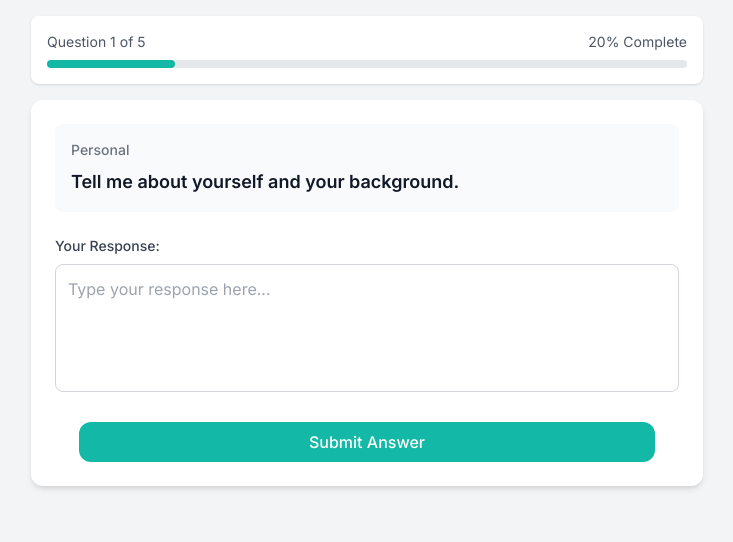
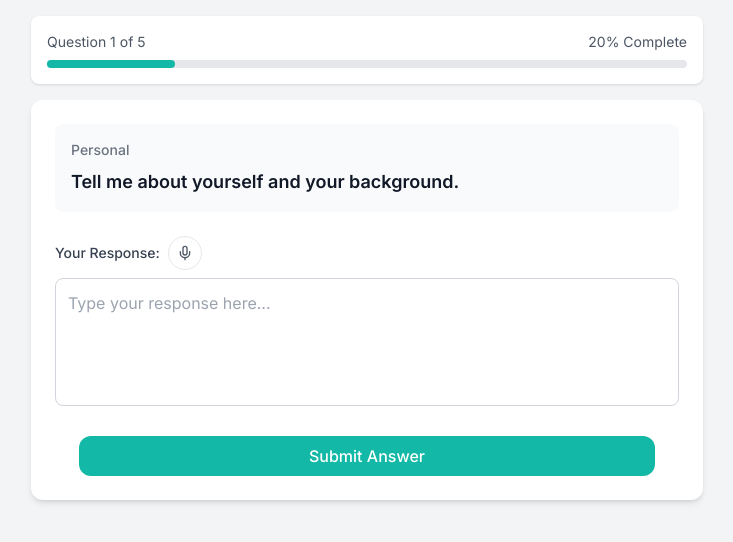
Before and after one commit to jmktayag/project-salamin, a Next.js app: page / in a window 1280 px wide. Both pictures are taken after a click on the button "Start Your Interview". Shown: the top 542 px of the page, without its empty margins (273-1006 px from the left). Built offline with nearby package versions, Linux system fonts and the light colour scheme.

Commit message:
feat: add speech-to-text support

```diff
--- a/app/components/InterviewCard.tsx
+++ b/app/components/InterviewCard.tsx
@@ -1,7 +1,14 @@
 'use client';
 
-import React, { useState } from 'react';
-import { CheckCircle2, AlertCircle, HelpCircle, ArrowRight } from 'lucide-react';
+import React, { useRef, useState } from 'react';
+import {
+  CheckCircle2,
+  AlertCircle,
+  HelpCircle,
+  ArrowRight,
+  Mic,
+  MicOff,
+} from 'lucide-react';
 import { interviewQuestions } from '../data/interviewQuestions';
 
 // Types
@@ -36,6 +43,8 @@ export default function InterviewCard() {
   const [currentQuestionIndex, setCurrentQuestionIndex] = useState(0);
   const [response, setResponse] = useState('');
   const [hasAnswerSubmitted, setHasAnswerSubmitted] = useState(false);
+  const [isListening, setIsListening] = useState(false);
+  const recognitionRef = useRef<SpeechRecognition | null>(null);
 
   // Current question
   const currentQuestion = interviewQuestions[currentQuestionIndex];
@@ -52,6 +61,42 @@ export default function InterviewCard() {
 
   const handleResponseChange = (e: React.ChangeEvent<HTMLTextAreaElement>) => {
     setResponse(e.target.value);
+  };
+
+  const startListening = () => {
+    const SpeechRecognition =
+      (window as any).SpeechRecognition || (window as any).webkitSpeechRecognition;
+    if (!SpeechRecognition) {
+      alert('Speech recognition not supported in this browser.');
+      return;
+    }
+    const recognition = new SpeechRecognition();
+    recognition.lang = 'en-US';
+    recognition.interimResults = false;
+    recognition.onresult = event => {
+      const transcript = Array.from(event.results)
+        .map(result => result[0])
+        .map(result => result.transcript)
+        .join(' ');
+      setResponse(prev => (prev ? prev + ' ' : '') + transcript);
+    };
+    recognition.onend = () => setIsListening(false);
+    recognitionRef.current = recognition;
+    recognition.start();
+    setIsListening(true);
+  };
+
+  const stopListening = () => {
+    recognitionRef.current?.stop();
+    setIsListening(false);
+  };
+
+  const toggleListening = () => {
+    if (isListening) {
+      stopListening();
+    } else {
+      startListening();
+    }
   };
 
   const handleNextQuestion = () => {
@@ -226,9 +271,19 @@ export default function InterviewCard() {
 
           {/* Response Section */}
           <div className="space-y-2">
-            <label className="block text-sm font-medium text-gray-700">
-              Your Response:
-            </label>
+            <div className="flex items-center gap-2">
+              <label className="block text-sm font-medium text-gray-700">
+                Your Response:
+              </label>
+              <button
+                type="button"
+                onClick={toggleListening}
+                aria-label={isListening ? 'Stop recording' : 'Start recording'}
+                className="p-2 border rounded-full text-gray-600 hover:bg-gray-100"
+              >
+                {isListening ? <MicOff className="w-4 h-4" /> : <Mic className="w-4 h-4" />}
+              </button>
+            </div>
             <textarea
               value={response}
               onChange={handleResponseChange}
```
Also changed, not shown: 1 other file (tests, documents, lock files or other folders).
